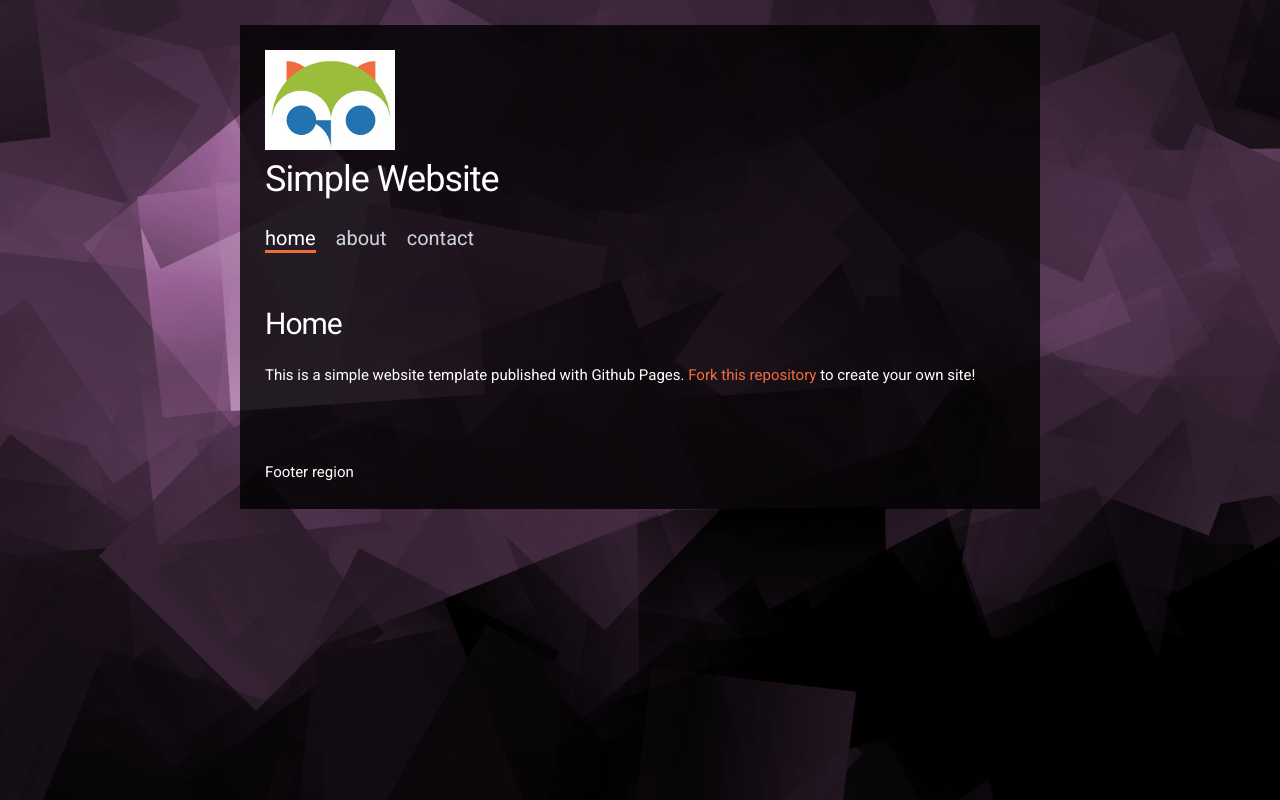
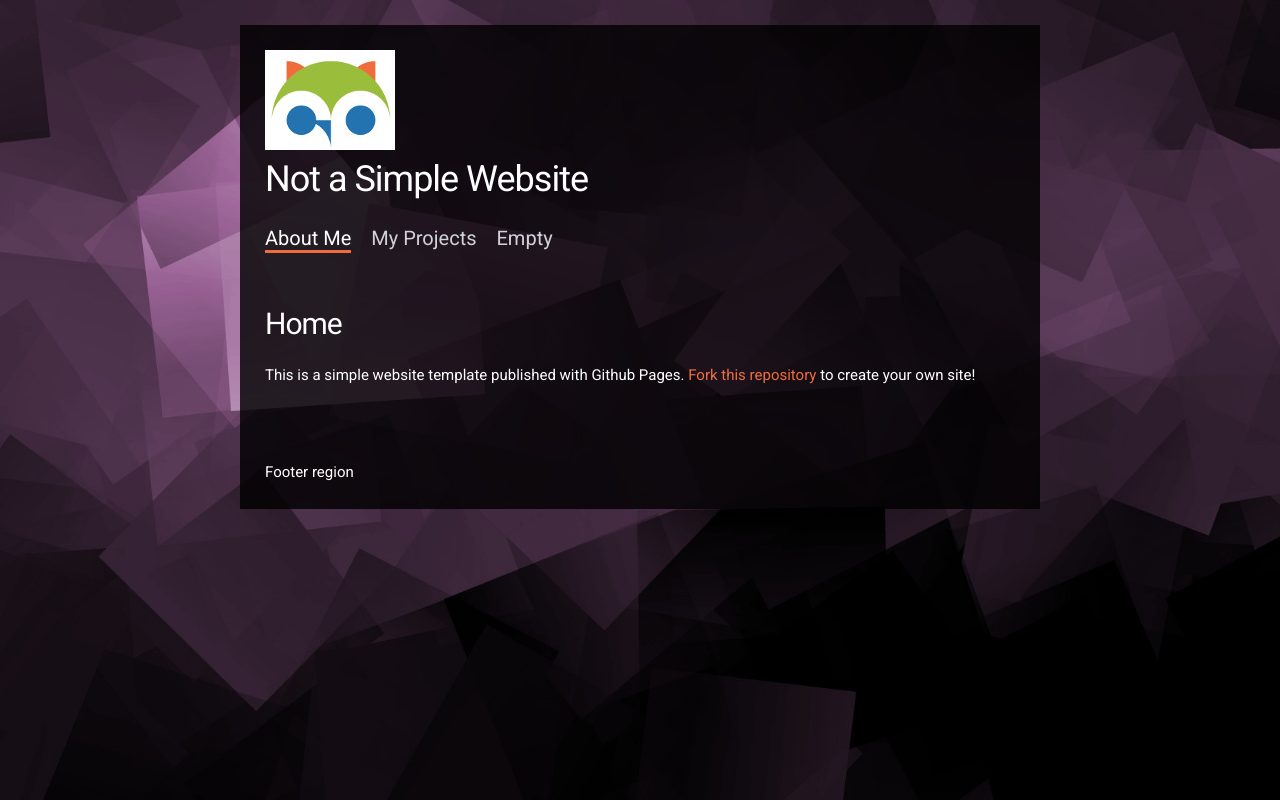
Before and after one commit to isoavalanche/isoavalanche.github.io, a plain HTML site: page index.html in a window 1280 px wide. Drawn offline with nearby package versions, Linux system fonts and the light colour scheme.

Commit message:
Update index.html

```diff
--- a/index.html
+++ b/index.html
@@ -3,7 +3,7 @@
   <head>
     <!-- Page setup -->
     <meta charset="utf-8">
-    <title>Your title here</title>
+    <title>Haochen Fu Coding Website</title>
     <meta name="description" content="A brief description of your site for search engines">
     <meta name="author" content="Information about the author here">
     <meta name="viewport" content="width=device-width, initial-scale=1, maximum-scale=1, user-scalable=no"/>
@@ -29,13 +29,13 @@
 
     <header id="header">
       <img src="logo.jpg">
-      <h1>Simple Website</h1>
+      <h1>Not a Simple Website</h1>
 
       <!-- Menu link fragment #id should match a div id. Example: <a href="#home"> links to <div id="home"></div>  -->
       <ul class="main-menu">
-        <li><a href="#home">home</a></li>
-        <li><a href="#about">about</a></li>
-        <li><a href="#contact">contact</a></li>
+        <li><a href="#home">About Me</a></li>
+        <li><a href="#about">My Projects</a></li>
+        <li><a href="#contact">Empty</a></li>
       </ul>
     </header>
 
```
